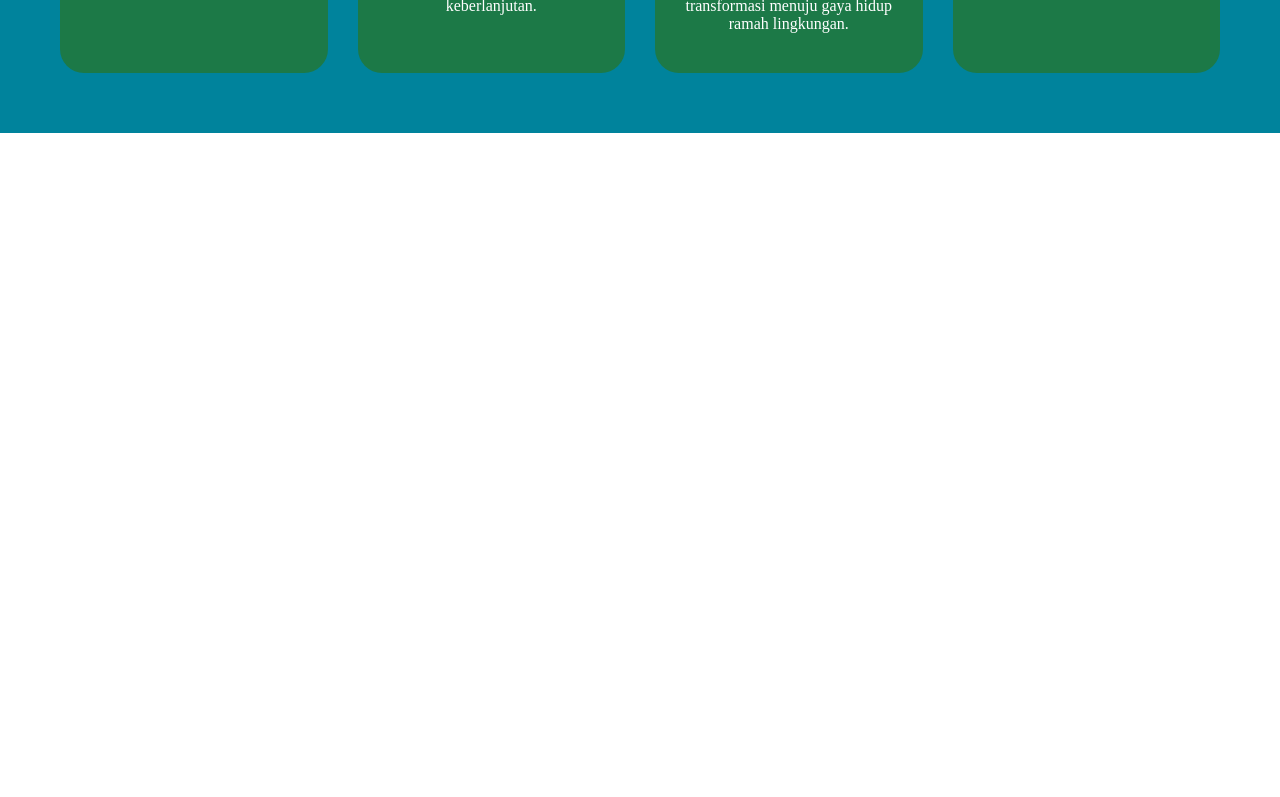
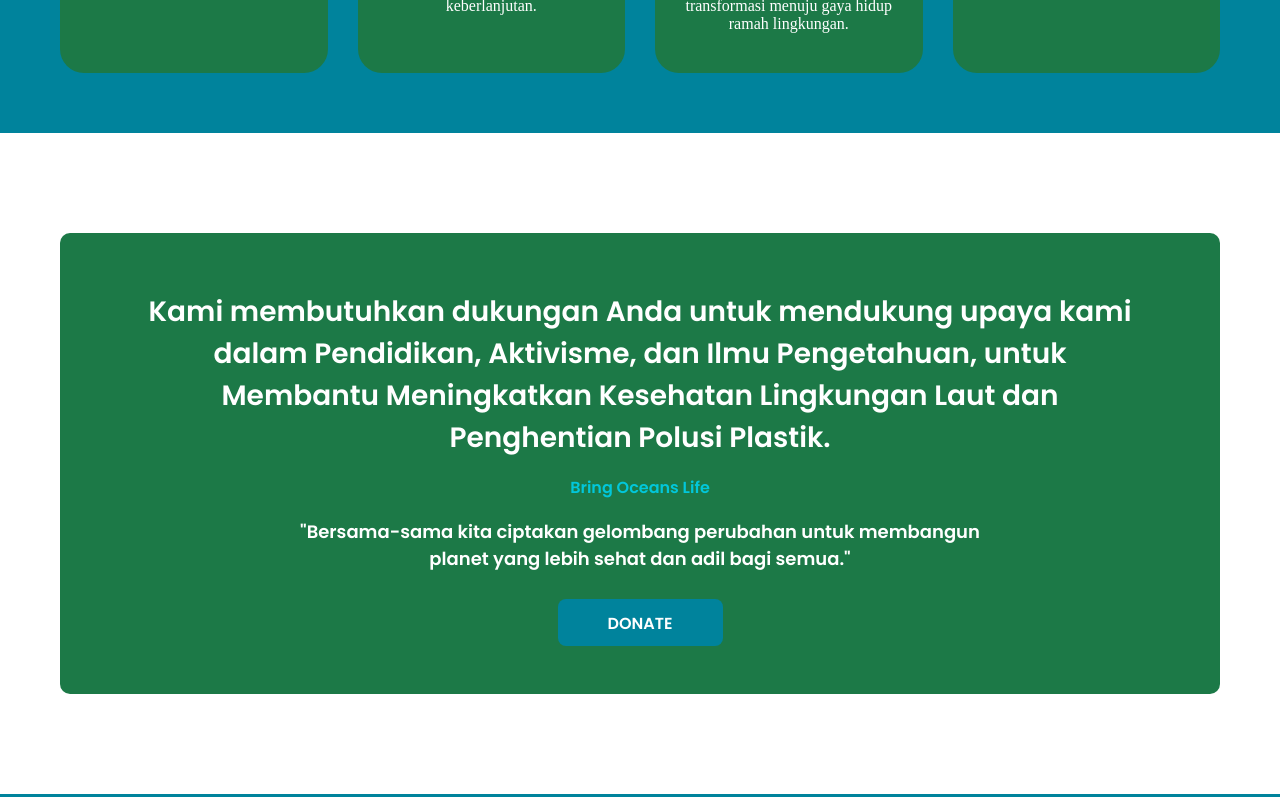
Before and after one commit to SuryaFtr/group-n-project, a React (Create React App) app in the folder frontend/: page / in a window 1280 px wide. Shown: the part 2000-2797 px from the top of the page. Before the commit the page ends 2133 px from the top, so only its background shows below. Built offline with nearby package versions, Linux system fonts and the light colour scheme.

Commit message:
#19 Main Page Newest Sementara

```diff
--- a/frontend/src/components/Main/index.js
+++ b/frontend/src/components/Main/index.js
@@ -1,13 +1,14 @@
 import React from 'react';
+import { useNavigate } from 'react-router-dom';
+
+import '../../styles/Main.css';
+import Logo from '../../assets/Logo BOL - Text.png';
+import seaImage from '../../assets/Undersea.jpg';
+import beachImage from '../../assets/Beach.jpg';
 import oneLogo from '../../assets/Ekosistem.png';
 import twoLogo from '../../assets/Kebijakan.png';
 import threeLogo from '../../assets/Leaves.png';
 import fourLogo from '../../assets/Public.png';
-import seaImage from '../../assets/Undersea.jpg';
-import Logo from '../../assets/Logo BOL - Text.png';
-import beachImage from '../../assets/Beach.jpg';
-import '../../styles/Main.css';
-import { useNavigate } from 'react-router-dom';
 
 const Navbar = () => {
   const navigate = useNavigate();
@@ -75,6 +76,9 @@
     </div>
     <BitAboutSection {...bitAbout} />
     <ProgramSection />
+    <QuotesSection />
+    <FooterSection />
+    <p className="copyright">2023 - Bring Oceans Life by Group N. All Rights Reserved. Made With Love. </p>
   </div>
 );
 
@@ -164,4 +168,81 @@
   },
 ];
 
+const QuotesSection = () => (
+  <section id="quotes" className="quotes-section">
+    <div className="quote-box">
+      <blockquote>
+      Kami membutuhkan dukungan Anda untuk mendukung upaya kami dalam Pendidikan,
+      Aktivisme, dan Ilmu Pengetahuan, untuk Membantu Meningkatkan Kesehatan Lingkungan
+      Laut dan Penghentian Polusi Plastik.
+      </blockquote>
+      <p className="author">Bring Oceans Life</p>
+      <p className="about">
+        "Bersama-sama kita ciptakan gelombang perubahan untuk membangun planet yang lebih sehat dan adil bagi semua."
+        <br />
+        <br />
+        <div className="donateBtn2">
+          <a href="#Donate" className="btnC">
+            DONATE
+          </a>
+        </div>
+      </p>
+    </div>
+  </section>
+);
+
+const FooterSection = () => (
+  <section id="footer">
+    <div className="footer">
+      <div className="row">
+        {footerColumns.map((column, index) => (
+          <div key={index} className="footer-col">
+            <h4>{column.title}</h4>
+            <ul>
+              {column.links.map((link, linkIndex) => (
+                <li key={linkIndex}>
+                  <a href={`#${link.key}`}>{link.label}</a>
+                </li>
+              ))}
+            </ul>
+          </div>
+        ))}
+      </div>
+    </div>
+  </section>
+);
+
+const footerColumns = [
+  {
+    title: 'Regulation',
+    links: [
+      { key: 'T&C', label: 'Terms & Condition' },
+      { key: 'FAQ', label: 'Frequently Asked Questions' },
+      { key: 'PP', label: 'Privacy Policy' },
+    ],
+  },
+  {
+    title: 'Developers',
+    links: [
+      { key: 'FD', label: 'Forum Diskusi' },
+      { key: 'T', label: 'Tribute' },
+    ],
+  },
+  {
+    title: 'Company',
+    links: [
+      { key: 'TK', label: 'Tentang Kami' },
+      { key: 'EI', label: 'Events dan Info' },
+    ],
+  },
+  {
+    title: 'Kontak Kami',
+    links: [
+      { key: '-', label: 'Primary : 0896-4974-35' },
+      { key: '-', label: 'Primary : learning@edufree.com' },
+      { key: '-', label: 'Secondary : jakarta@edufree.com' },
+    ],
+  },
+];
+
 export default Main;
--- a/frontend/src/styles/Main.css
+++ b/frontend/src/styles/Main.css
@@ -228,3 +228,99 @@
   font-size: 15px;
   font-weight: bold;
 }
+
+/* Quotes */
+
+.quotes-section .author {
+  font-size: 16px;
+  color: #02C7DA;
+}
+
+.quotes-section .about {
+  font-size: 18px;
+  color: white;
+  padding: 0px 200px;
+}
+
+.donateBtn2 {
+  display: inline-block;
+  background-color: #00839C;
+  border-radius: 8px;
+  transition: background-color 0.4s ease-in-out;
+  padding: 10px 50px;
+}
+
+.donateBtn2:hover {
+  background-color: #02C7DA;
+}
+
+.quotes-section .quote-box .btnC {
+  text-decoration: none;
+  color: white;
+  text-align: center;
+  font-size: 16px;
+}
+
+.quotes-section blockquote {
+  font-size: 28px;
+  margin-bottom: 10px;
+  color: white;
+  padding: 0px 10px;
+}
+
+.quotes-section .quote-box {
+  padding: 30px 30px;
+  text-align: center;
+  width: 1100px;
+  border-radius: 10px;
+  margin: auto;
+  margin-top: 100px;
+  margin-bottom: 100px;
+  background: #1C7947;
+}
+
+/* Footer */
+
+#footer {
+  padding: 50px;
+  display: flex;
+  justify-content: center;
+  background-color: #00839C;
+}
+
+.row {
+  display: flex;
+  flex-wrap: wrap;
+}
+
+.footer-col {
+  margin: 0px;
+  padding: 0px 80px;
+  text-align: left;
+}
+
+.footer-col h4 {
+  margin-bottom: 10px;
+  color: white;
+  font-size: 18px;
+}
+
+ul {
+  list-style-type: none;
+  padding: 0;
+}
+
+ul li a {
+  text-decoration: none;
+  color: #fff;
+}
+
+ul li a:hover {
+  color: #ddd;
+}
+
+.copyright {
+  text-align: center;
+  font-size: 10px;
+  color: #00839C;
+}
```
